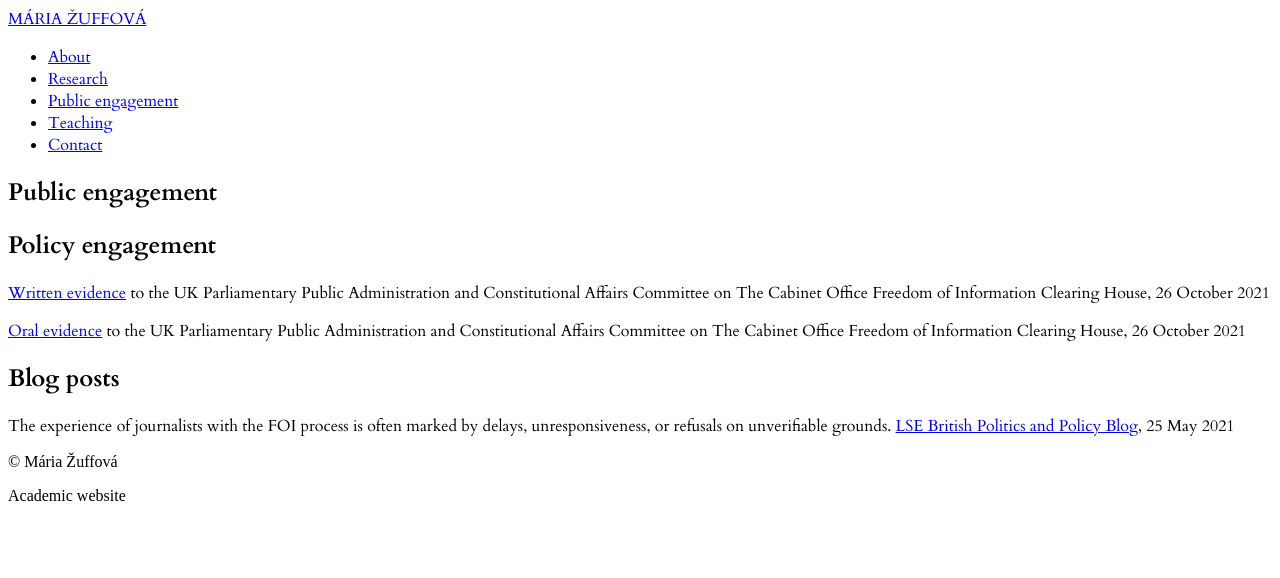
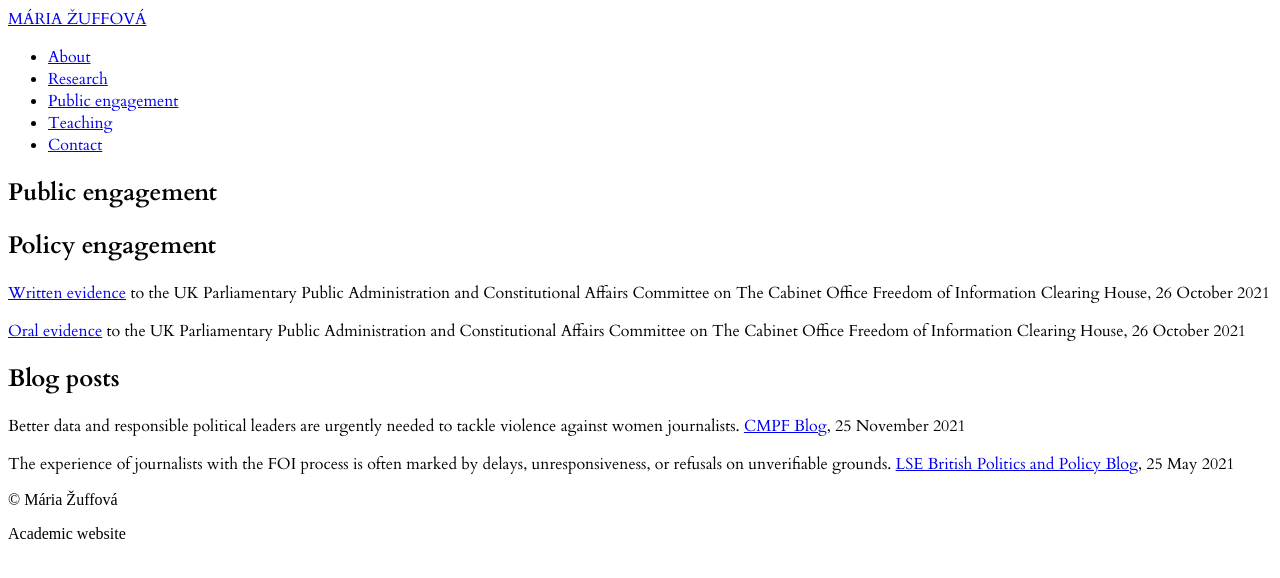
Before and after one commit to mariazuffova/jekyll-profile-site, a Jekyll site: the page built from engagement.md, in a window 1280 px wide. Shown: the top 578 px of the page. Built offline with Jekyll 4.4.1, drawn with Linux system fonts in a browser that asks for light colours; a script that is not in the unit is left out.

Commit message:
Update Pages “engagement”

```diff
--- a/engagement.md
+++ b/engagement.md
@@ -12,4 +12,6 @@ banner_img: /assets/img/country.png
 
 ## Blog posts
 
+Better data and responsible political leaders are urgently needed to tackle violence against women journalists. [CMPF Blog](https://cmpf.eui.eu/better-data-and-responsible-politicians-needed-to-tackle-violence-against-women-journalists/), 25 November 2021
+
 The experience of journalists with the FOI process is often marked by delays, unresponsiveness, or refusals on unverifiable grounds. [LSE British Politics and Policy Blog](https://blogs.lse.ac.uk/politicsandpolicy/foia-journalists/), 25 May 2021
```
